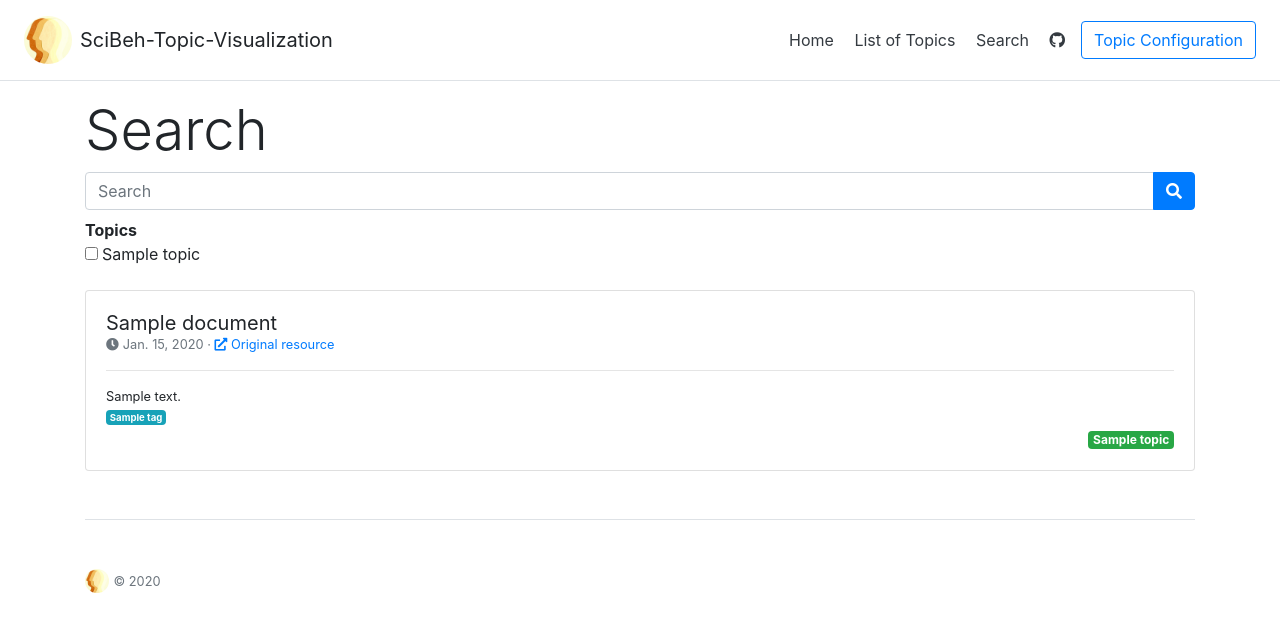
After one commit to michip/hypothesis-topic-visualization, a Django app: page /search in a window 1280 px wide. The commit adds this page. Shown: the top 632 px of the page. Run offline with Django 3.2, Linux system fonts and the light colour scheme; tables that the repository leaves empty hold one stand-in row (values such as "Sample post"); some libraries are stand-ins or nearby versions.

Commit message:
Basic Updates, little search and stuff

```diff
--- a/core/models.py
+++ b/core/models.py
@@ -42,7 +42,7 @@ class Document(models.Model):
 class Topic(models.Model):
     name = models.CharField(max_length=100)
     description = models.CharField(max_length=500)
-    documents = models.ManyToManyField(Document, through='DocumentInTopic')
+    documents = models.ManyToManyField(Document, through='DocumentInTopic', related_name="topics")
 
 
 class DocumentInTopic(models.Model):
--- a/core/templates/core/base.html
+++ b/core/templates/core/base.html
@@ -20,6 +20,7 @@
     <nav class="my-2 my-md-0 mr-md-3">
         <a class="p-2 text-dark" href="{% url "home" %}">Home</a>
         <a class="p-2 text-dark" href="{% url "topic-overview" %}">List of Topics</a>
+        <a class="p-2 text-dark" href="{% url "search" %}">Search</a>
         <a href="https://github.com/michip/hypothesis-topic-visualization" class="text-dark ml-2">
             <i class="fab fa-github"></i>
         </a>
--- a/core/templates/core/partials/_document.html
+++ b/core/templates/core/partials/_document.html
@@ -18,7 +18,6 @@
         <div class="text-muted small">
             <i class="fas fa-clock mr-1"></i>{{ document.date }} &middot;
             <a href="{{ document.url }}"><i class="fas fa-external-link-alt"></i> Original resource</a>
-
         </div>
         <hr>
 
@@ -27,11 +26,15 @@
             {{ document.text }}
         </div>
 
-        <div>
+        <div class="small">
             {% for tag in document.tags.all %}
                 <div class="badge badge-info">{{ tag.name }}</div>
             {% endfor %}
-
+        </div>
+        <div class="text-right">
+            {% for topic in document.topics.all %}
+                <div class="badge badge-success">{{ topic.name }}</div>
+            {% endfor %}
         </div>
     </div>
 </div>
--- /dev/null
+++ b/core/templates/core/search.html
@@ -0,0 +1,56 @@
+{% extends "core/base.html" %}
+{% load bootstrap_pagination %}
+
+{% block content %}
+    <div class="container">
+        <div class="">
+            <h1 class="display-4">Search</h1>
+
+            <form action="{% url "search" %}" method="get">
+                <div class="input-group md-form form-sm form-2 pl-0">
+                    <input class="form-control my-0 py-1"
+                           name="query"
+                           type="text"
+                           placeholder="Search"
+                           value="{{ form.query }}"
+                           aria-label="Search">
+                    <div class="input-group-append">
+                        <button class="input-group-btn btn btn-primary">
+                            <i class="fas fa-search text-grey" aria-hidden="true"></i>
+                        </button>
+                    </div>
+                </div>
+
+                <div class="form-group mt-2">
+                    <strong>Topics</strong> <br>
+                    {% for topic in topics %}
+                        <label class="mr-2">
+                            <input type="checkbox"
+                                   class="mr-1"
+                                   name="topics"
+                                   {% if topic.pk in form.topics %}checked="checked"{% endif %}
+                                   value="{{ topic.pk }}"/>{{ topic.name }}</label>
+                    {% endfor %}
+                </div>
+            </form>
+
+            {% if documents %}
+                <div class="mt-2">
+                    {% for doc in documents %}
+                        {% include "core/partials/_document.html" with document=doc %}
+                    {% endfor %}
+                </div>
+
+                <div class="mt-4">
+                    {% bootstrap_paginate documents range=10 show_first_last=True %}
+                </div>
+            {% else %}
+                <div class="text-muted">There were no results for your query.</div>
+            {% endif %}
+
+        </div>
+
+
+    </div>
+
+{% endblock %}
--- a/core/templates/core/topic.html
+++ b/core/templates/core/topic.html
@@ -16,7 +16,7 @@
             </div>
 
             <div class="mt-4">
-                {% bootstrap_paginate documents_in_topic %}
+                {% bootstrap_paginate documents_in_topic range=10 show_first_last=True %}
             </div>
 
         </div>
--- a/core/urls.py
+++ b/core/urls.py
@@ -1,10 +1,11 @@
 from django.contrib import admin
 from django.urls import path
-from .views import home, topic, topic_overview, configuration
+from .views import home, topic, topic_overview, configuration, search
 
 urlpatterns = [
     path('', home, name="home"),
     path('topic/<int:id>', topic, name="topic"),
     path('configuration', configuration, name="configuration"),
     path('topics', topic_overview, name="topic-overview"),
+    path('search', search, name="search"),
 ]
--- a/core/views.py
+++ b/core/views.py
@@ -9,6 +9,40 @@ from django.core.paginator import Paginator, PageNotAnInteger, EmptyPage
 def home(request):
     return render(request, "core/home.html", dict(
         topics=Topic.objects.all(), document_count=Document.objects.count()))
+
+
+def search(request):
+    context = dict(topics=Topic.objects.all(),
+                   form=dict(query="", topics=[]))
+
+    if request.method == "GET":
+        query = str(request.GET.get("query", ""))
+        page_number = request.GET.get('page')
+
+        if query:
+            topics = [int(k) for k in request.GET.getlist("topics")]
+            documents = Document.objects.filter(title__icontains=query.lower())
+
+            if topics:
+                documents = documents.filter(topics__pk__in=topics)
+        else:
+            query = ""
+            topics = []
+            documents = Document.objects.all()
+        paginator = Paginator(documents, 10)
+
+        try:
+            page_obj = paginator.get_page(page_number)
+        except PageNotAnInteger:
+            page_obj = paginator.page(1)
+        except EmptyPage:
+            page_obj = paginator.page(paginator.num_pages)
+
+        context["documents"] = page_obj
+        context["form"]["query"] = query
+        context["form"]["topics"] = topics
+
+        return render(request, "core/search.html", context)
 
 
 def configuration(request):
@@ -38,7 +72,7 @@ def configuration(request):
             for orig_prob in orig_probs:
                 if current_value < config.probability_threshold:
                     document_in_topic = DocumentInTopic(document=doc,
-                                    topic=orig_prob.topic, probability=orig_prob.probability)
+                                                        topic=orig_prob.topic, probability=orig_prob.probability)
                     document_in_topic.save()
                     current_value += orig_prob.probability
 
```
Also changed, not shown: core/templates/core/home.html (+15 -6 lines).
